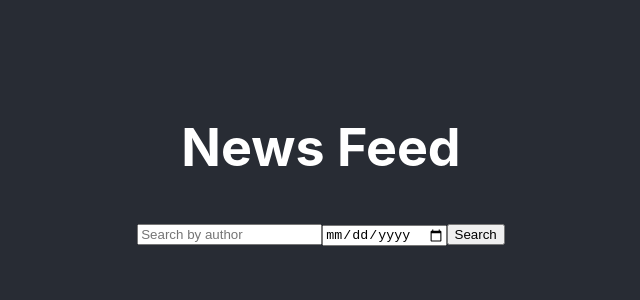
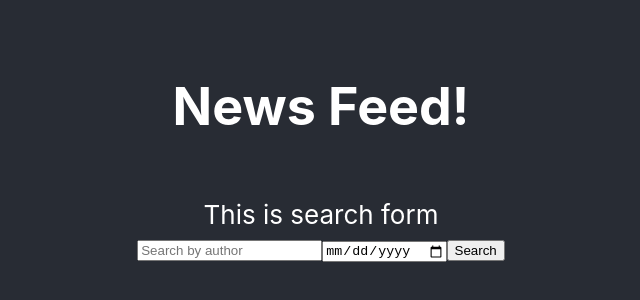
Before and after one commit to RyanPearson51/hacker-news-clone, a React (Create React App) app: page / in a window 1280 px wide. Shown: the part 236-536 px from the top of the page, without its empty margins (319-959 px from the left). Built offline with nearby package versions, Linux system fonts and the light colour scheme; no server answers.

Commit message:
The initial parts of App.js are changed to FP. It connects to SearchForm and passes state (but I'm not sure if that's necessary) and search (a function) as a prop. Couldn't figure out how search() needed to be changed to FP

```diff
--- a/src/App.js
+++ b/src/App.js
@@ -1,68 +1,166 @@
-import React from 'react';
+import React, {useEffect, useState} from 'react';
+
 import SearchForm from './components/SearchForm';
 import Articles from './components/Articles';
+
 import './App.css';
 
-class App extends React.Component {
-  state = {
-        keywordInput: '',
-        authorInput: '',
-        dateInput: '',
-        dateInSeconds: '',
-        relatedArticles: []
+const URL = 'https://api.punkapi.com/v2/beers'
+function App () {
+
+  //I went for generic state, setState,
+  //bc I'm hoping we will only need to do this once?
+  const [state, setState] = useState([])
+
+  useEffect(() => {
+    console.log('I mounted')
+    fetch(URL)
+    .then((res)=>res.json())
+    .then((data)=> setState(data))
+  }, [])
+
+  //this is connected
+  //and I think it sets the state or holds the data
+  //for the author and date fields
+  //but I'm not sure how to adjust this
+  //using functional programming
+  const search = (event) => {
+    event.preventDefault();
+    console.log('I am searching')
+
+    // const author = this.state.authorInput;
+    //   const date = this.state.dateInSeconds;
+    //   let url = '';
   }
 
 
-  handleChange = (event) => {
-    const epochDate = new Date(event.target.value).getTime();
-    const searchDate = epochDate.toString().slice(0,10);
-    this.setState({
-      [event.target.name]: event.target.value,
-      dateInSeconds: searchDate
-    })
-  }
-
-  search = (event) => {
-    event.preventDefault();
-    const author = this.state.authorInput;
-    const date = this.state.dateInSeconds;
-    let url = '';
-
-    if(author) {
-      url = `https://hn.algolia.com/api/v1/search?tags=story,author_${author}`;
-    } else if(date) {
-      url=`http://hn.algolia.com/api/v1/search_by_date?tags=story&numericFilters=created_at_i>${date}`
-    } else {
-      alert("Please enter search criteria in at least one input");
-    }
-
-    fetch(url)
-        .then(response => response.json())
-        .then(data => this.setState({
-          relatedArticles: data.hits,
-          authorInput: '',
-        }))
-        .catch(error => console.log(`Error, ${error}`))
-  }
-
-
-  render() {
-    return (
+    return  (
       <div className="App">
         <header className="App-header">
-          <h1>News Feed</h1>
-          <SearchForm
+          <h1>News Feed!</h1>
+          {/* I think, instead of mapping over data here
+          this will just be the Search Form object
+          e.g., < SearchForm/>
+          with state passed as a prop?
+          bc on the Search Form, we don't need to loop over data
+          the loop only happens when something is searched for
+          which will be the Articles component */}
+
+          <p>This is search form
+            <SearchForm state={state} search={search}/>
+            {/* This is just copy-pasted from the OOP version
+              <SearchForm
             search={this.search}
             handleChange={this.handleChange}
             authorInput={this.state.authorInput}
             dateInput={this.state.dateInput}
-          />
-          <Articles relatedArticles={this.state.relatedArticles} />
+            />
+            <Articles relatedArticles={this.state.relatedArticles} /> */}
+          </p>
+
         </header>
       </div>
     )
-  }
+  //this works with the beer API :)
+  // useEffect(()=> {
+  //   console.log('I updated')
+  //   console.log("state in testing useEffect: ", state)
+  // }, [state])
+
+  //I think the FP equivalent is
+  //const [state, setState] = useState([])
+  //but I'm not certain
+  //so I'm saving this for reference:
+  // state = {
+  //       keywordInput: '',
+  //       authorInput: '',
+  //       dateInput: '',
+  //       dateInSeconds: '',
+  //       relatedArticles: []
+  // }
+
+
+  // handleChange = (event) => {
+  //   const epochDate = new Date(event.target.value).getTime();
+  //   const searchDate = epochDate.toString().slice(0,10);
+  //   this.setState({
+  //     [event.target.name]: event.target.value,
+  //     dateInSeconds: searchDate
+  //   })
+  // }
+
+
+  //   if(author) {
+  //     url = `https://hn.algolia.com/api/v1/search?tags=story,author_${author}`;
+  //   } else if(date) {
+  //     url=`http://hn.algolia.com/api/v1/search_by_date?tags=story&numericFilters=created_at_i>${date}`
+  //   } else {
+  //     alert("Please enter search criteria in at least one input");
+  //   }
 }
+
+
+//----------------OOP version of App.js pg------------------------------
+// class App extends React.Component {
+//   state = {
+//         keywordInput: '',
+//         authorInput: '',
+//         dateInput: '',
+//         dateInSeconds: '',
+//         relatedArticles: []
+//   }
+
+
+//   handleChange = (event) => {
+//     const epochDate = new Date(event.target.value).getTime();
+//     const searchDate = epochDate.toString().slice(0,10);
+//     this.setState({
+//       [event.target.name]: event.target.value,
+//       dateInSeconds: searchDate
+//     })
+//   }
+
+//   search = (event) => {
+//     event.preventDefault();
+//     const author = this.state.authorInput;
+//     const date = this.state.dateInSeconds;
+//     let url = '';
+
+//     if(author) {
+//       url = `https://hn.algolia.com/api/v1/search?tags=story,author_${author}`;
+//     } else if(date) {
+//       url=`http://hn.algolia.com/api/v1/search_by_date?tags=story&numericFilters=created_at_i>${date}`
+//     } else {
+//       alert("Please enter search criteria in at least one input");
+//     }
+
+//     fetch(url)
+//         .then(response => response.json())
+//         .then(data => this.setState({
+//           relatedArticles: data.hits,
+//           authorInput: '',
+//         }))
+//         .catch(error => console.log(`Error, ${error}`))
+//   }
+
+
+//   render() {
+//     return (
+//       <div className="App">
+//         <header className="App-header">
+//           <h1>News Feed</h1>
+//           <SearchForm
+//             search={this.search}
+//             handleChange={this.handleChange}
+//             authorInput={this.state.authorInput}
+//             dateInput={this.state.dateInput}
+//           />
+//           <Articles relatedArticles={this.state.relatedArticles} />
+//         </header>
+//       </div>
+//     )
+//   }
+// }
 
 export default App;
 
--- a/src/components/SearchForm.js
+++ b/src/components/SearchForm.js
@@ -1,4 +1,5 @@
 import React from 'react'
+
 
 const SearchForm = (props) => {
   return (
```
